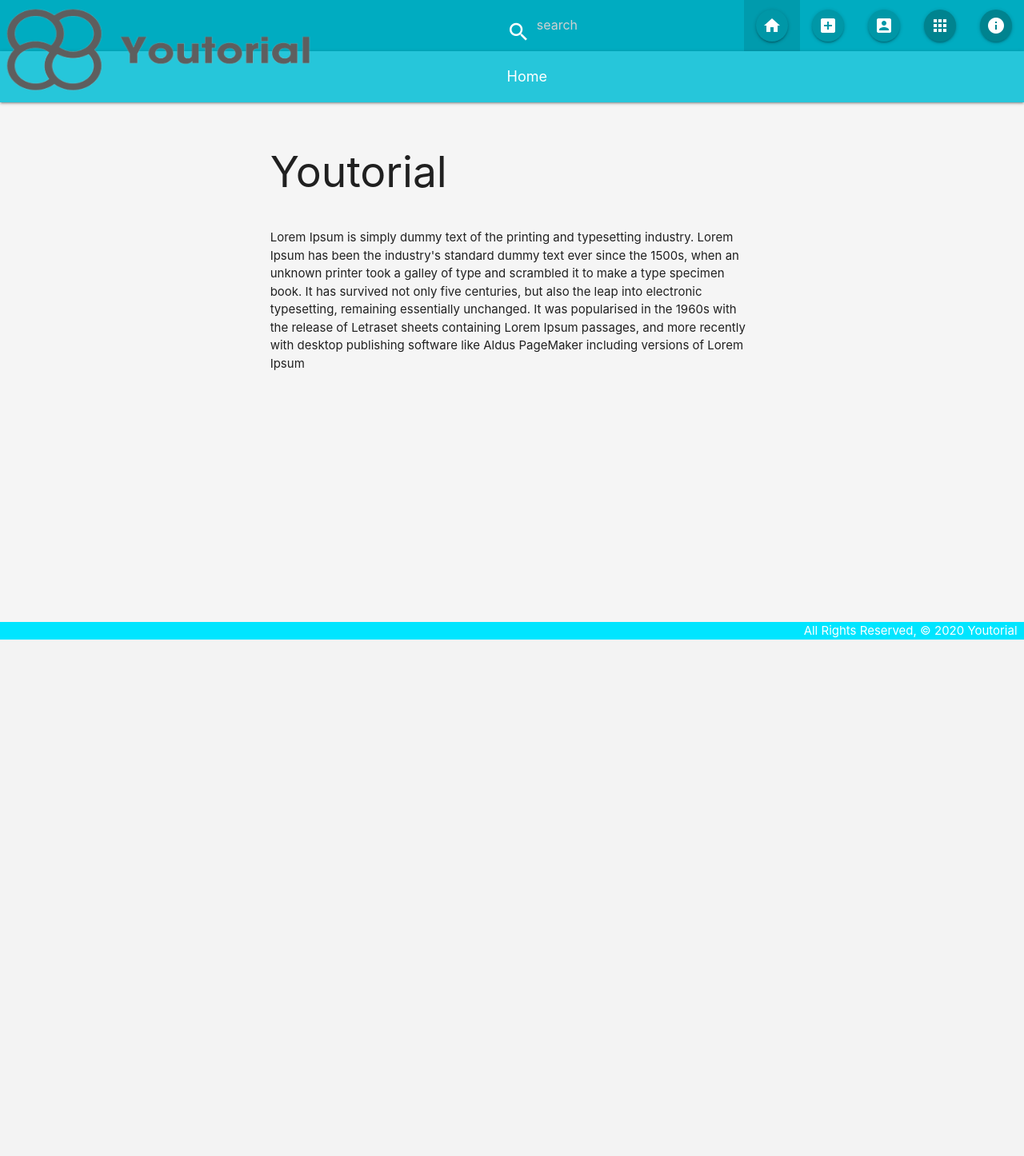
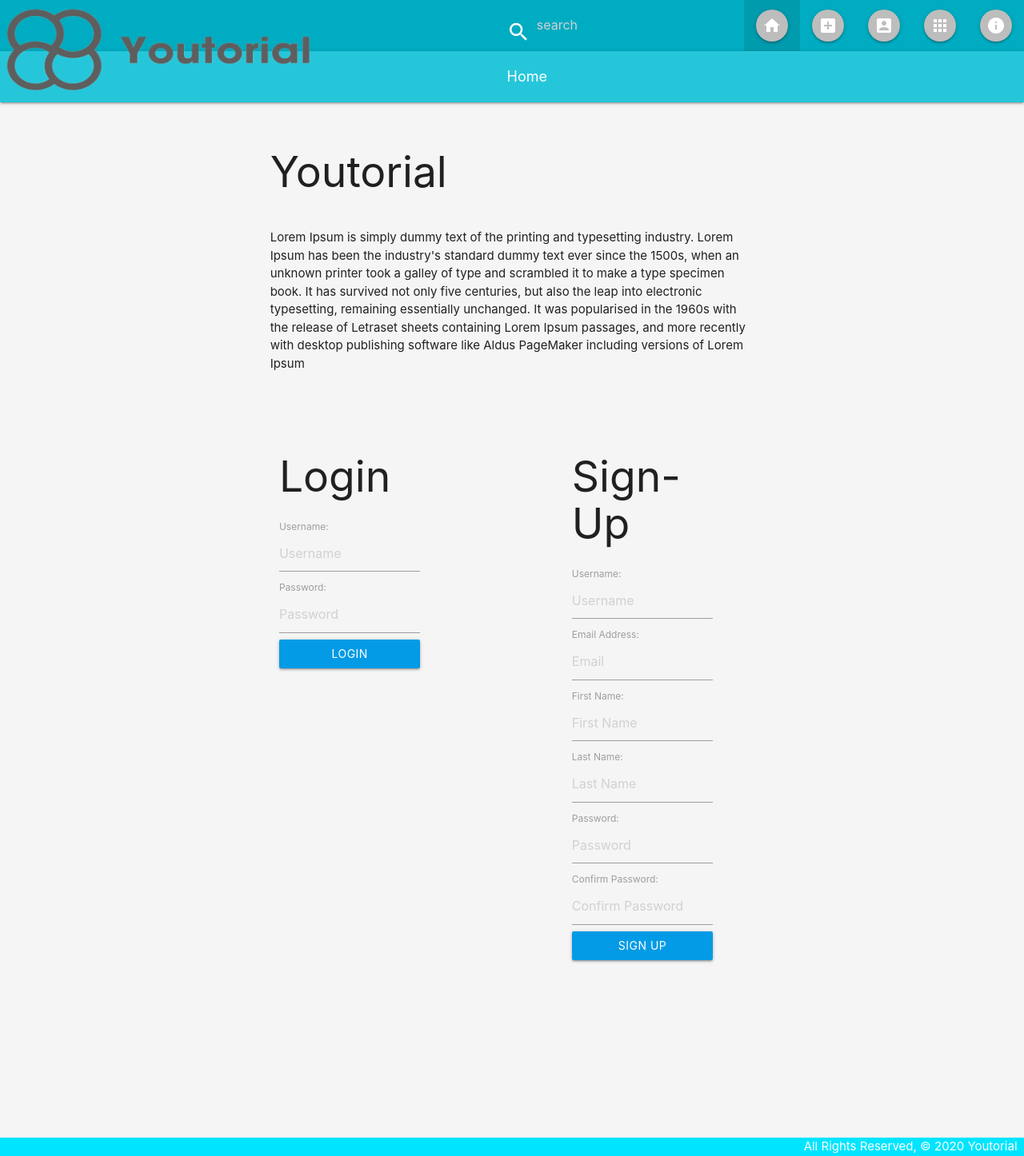
Before and after one commit to jayjaybunce/Youtorial, a Django app: page / in a window 1280 px wide. Shown: the whole page at 80% size. Before the commit the page ends 800 px from the top, so only its background shows below. Run offline with Django 3.2, Linux system fonts and the light colour scheme.

Commit message:
Adds login and signup form

```diff
--- a/Youtorial/main_app/templates/base.html
+++ b/Youtorial/main_app/templates/base.html
@@ -29,11 +29,11 @@
                       </div>
                   </li>
 
-                <li class="{% if title == 'Home' %}active{% endif %}"><a class="btn-floating cyan darken-2 "href="{% url 'homepage' %} "><i class="medium material-icons">home</i></a></li>
-                <li class="{% if title == 'Add Tutorial' %}active{% endif %}"><a class="btn-floating cyan darken-2" href="{% url 'new_tutorial' %}"><i class="medium material-icons">add_box</i></a></li>
-                <li  class="{% if title == 'User' %}active{% endif %}"><a class="btn-floating cyan darken-2" href="{% url 'user_profile' %}"><i class="medium material-icons">account_box</i></a></li>
-                <li class="{% if title == 'Categories' %}active{% endif %}"><a class="btn-floating cyan darken-3"href="{% url 'categories' %}"><i class="medium material-icons pulse">apps</i></a></li>
-                <li class="{% if title == 'About' %}active{% endif %}"><a class="btn-floating cyan darken-3"href="{% url 'about' %}"><i class="medium material-icons pulse">info</i></a></li>
+                <li class="{% if title == 'Home' %}active{% endif %}"><a class="btn-floating grey lighten-1"href="{% url 'homepage' %} "><i class="medium material-icons">home</i></a></li>
+                <li class="{% if title == 'Add Tutorial' %}active{% endif %}"><a class="btn-floating grey lighten-1" href="{% url 'new_tutorial' %}"><i class="medium material-icons">add_box</i></a></li>
+                <li  class="{% if title == 'User' %}active{% endif %}"><a class="btn-floating grey lighten-1" href="{% url 'user_profile' %}"><i class="medium material-icons">account_box</i></a></li>
+                <li class="{% if title == 'Categories' %}active{% endif %}"><a class="btn-floating grey lighten-1"href="{% url 'categories' %}"><i class="medium material-icons pulse">apps</i></a></li>
+                <li class="{% if title == 'About' %}active{% endif %}"><a class="btn-floating grey lighten-1"href="{% url 'about' %}"><i class="medium material-icons pulse">info</i></a></li>
             </ul>
         </div>
       </nav>
--- a/Youtorial/main_app/templates/main_app/index.html
+++ b/Youtorial/main_app/templates/main_app/index.html
@@ -12,5 +12,57 @@
                 Lorem Ipsum is simply dummy text of the printing and typesetting industry. Lorem Ipsum has been the industry's standard dummy text ever since the 1500s, when an unknown printer took a galley of type and scrambled it to make a type specimen book. It has survived not only five centuries, but also the leap into electronic typesetting, remaining essentially unchanged. It was popularised in the 1960s with the release of Letraset sheets containing Lorem Ipsum passages, and more recently with desktop publishing software like Aldus PageMaker including versions of Lorem Ipsum
             </div>
         </div>
+        <br>
+        <br>
+        <div class="row">
+            <div class="col s5">
+                <div class="col s10">
+                <h2>Login</h2>
+
+                    <form action="" method="POST">
+                        {% csrf_token %}
+                        <label for="username">Username:</label>
+                        <br>
+                        <input name="username" type="text" placeholder="Username">
+                        <br>
+                        <label for="password">Password:</label>
+                        <br>
+                        <input type="password" placeholder="Password">
+                        <input type="submit" value="Login" class="btn col s12 light-blue darken-1">
+                    </form>
+                </div>
+            </div>
+            <div class="right col s5">
+                <div class="col s10">
+                <h2>Sign-Up</h2>
+                    <form action="" method="POST">
+                        {% csrf_token %}
+                        <label for="username">Username:</label>
+                        <input name="username" type="text" placeholder="Username">
+                        <label for="email">Email Address:</label>
+                        <input name="username" type="text" placeholder="Email">
+                        <label for="first_name">First Name:</label>
+                        <input name="first_name" type="text" placeholder="First Name">
+                        <label for="last_name">Last Name:</label>
+                        <input name="ast_name" type="text" placeholder="Last Name">
+                        <label for="password1">Password:</label>
+                        <input type="password" placeholder="Password" name="password1">
+                        <label for="password2">Confirm Password:</label>
+                        <input type="password" name="password2" placeholder="Confirm Password">
+                        <input type="submit" value="Sign Up" class="btn col s12 light-blue darken-1">
+
+                    </form>
+                </div>
+            </div>
+        </div>
+        <br>
+        <br>
+        <br>
+        <br>
+        <br>
+        <br>
+        <br>
+        <br>
+        <br>
     </main>
 {% endblock  %}
```
Also changed, not shown: Youtorial/main_app/templates/base_min.html (+5 -5 lines).
